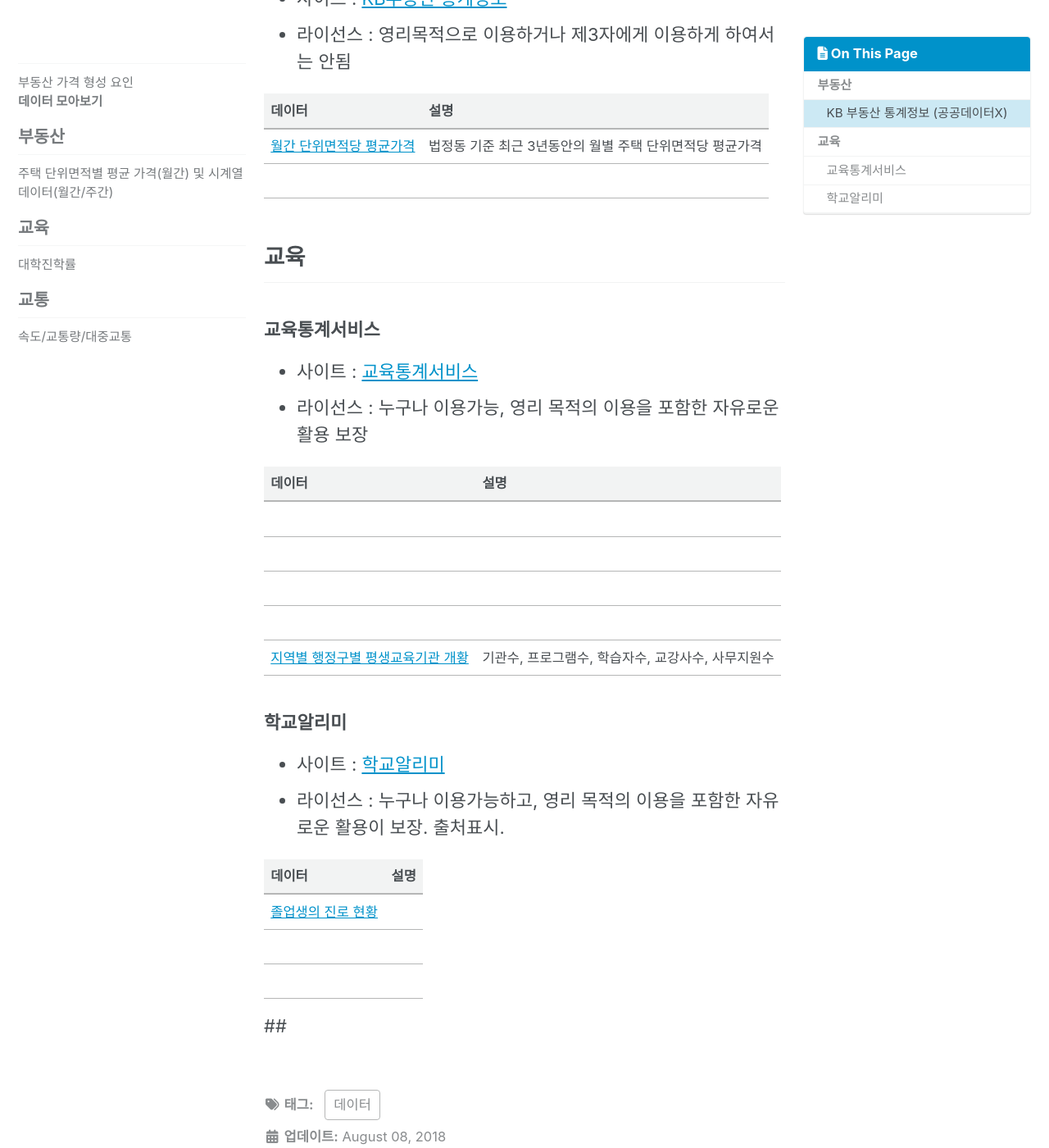
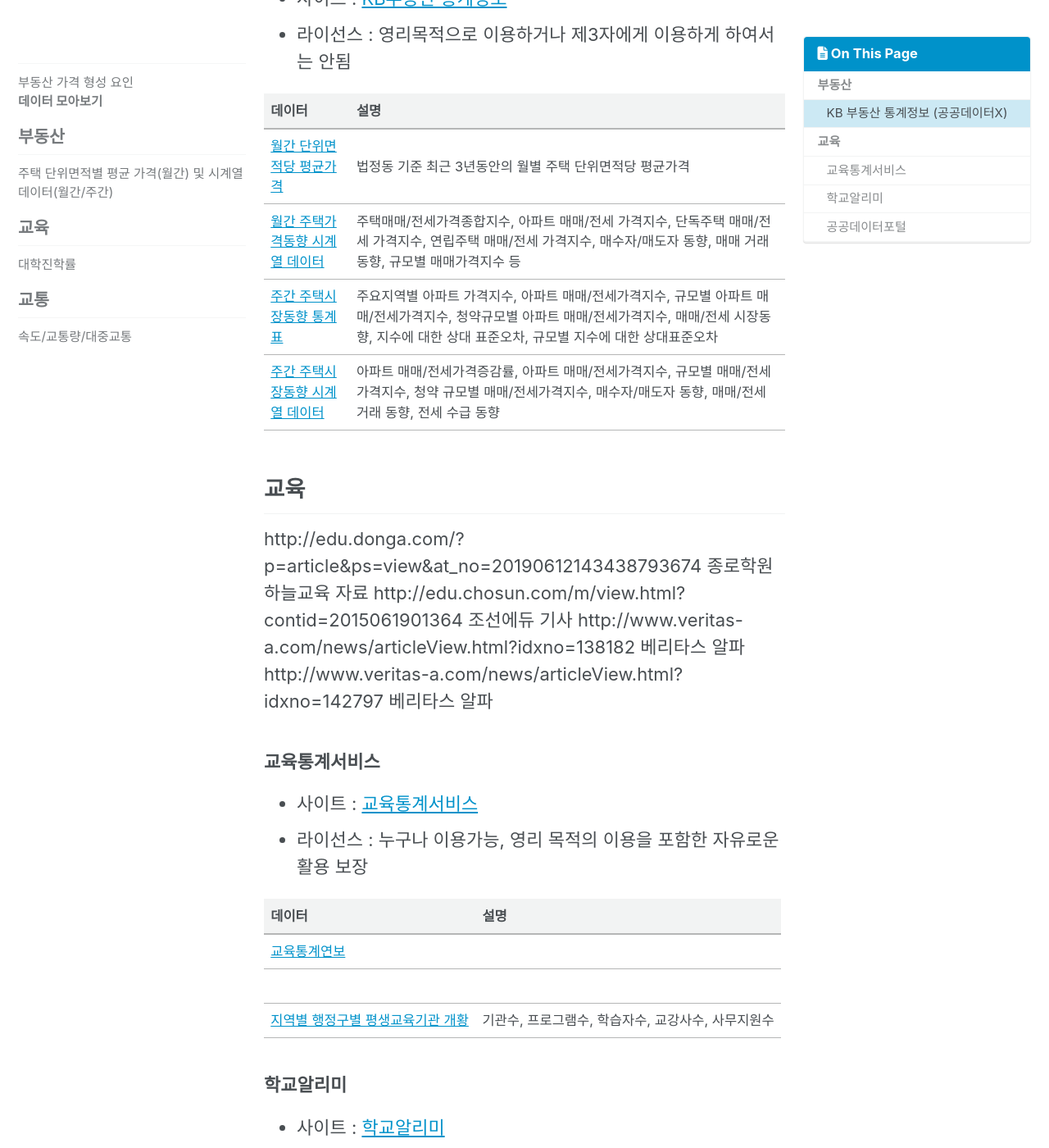
Before and after one commit to nseunghee97/real-estate-public-data, a Jekyll site: the page built from _posts/2019-08-08-요약.md, in a window 1280 px wide and 1400 px high, scrolled down 451 px. Shown: the whole window at 82% size. Built offline with Jekyll 4.4.1, drawn with Linux system fonts in a browser that asks for light colours; cached includes are drawn as plain includes; nearby versions of some CDN libraries; some of the changed text lies outside the part shown.

Commit message:
Update 2019-08-08-요약.md

```diff
--- a/_posts/2019-08-08-요약.md
+++ b/_posts/2019-08-08-요약.md
@@ -20,9 +20,17 @@ permalink: /data-link/
 |데이터|설명|
 |:--|:--|
 |[월간 단위면적당 평균가격](https://onland.kbstar.com/quics?page=C059744&cc=b061784:b061784&listPage=%2Fquics%3Fpage%3DC059744&boardId=741&compId=b061784&tableName=Q_BOARD_ARTICLE_0020&articleId=43034&bbsMode=view&isGuest=T&viewPage=1&searchCondition=title&viewRows=0&bbsAclCtlBit=null&writeActionTarget=https%3A%2F%2Fonland.kbstar.com%2Fquics%3Fasfilecode%3D534218&modifyActionTarget=https%3A%2F%2Fonland.kbstar.com%2Fquics%3Fasfilecode%3D534215&deleteActionTarget=https%3A%2F%2Fonland.kbstar.com%2Fquics%3Fasfilecode%3D534212&replyActionTarget=https%3A%2F%2Fonland.kbstar.com%2Fquics%3Fasfilecode%3D534217&recommandActionTarget=https%3A%2F%2Fonland.kbstar.com%2Fquics%3Fasfilecode%3D534216&recommandMailActionTarget=%2Fcommon%2Fjsp%2Fcbp%2Fbbs%2FrecommandMailSendProc.jsp&selectAnswerActionTarget=https%3A%2F%2Fonland.kbstar.com%2Fquics%3Fasfilecode%3D534204&imgdeleteActionTarget=https%3A%2F%2Fonland.kbstar.com%2Fquics%3Fasfilecode%3D534214&commActionTarget=https%3A%2F%2Fonland.kbstar.com%2Fquics%3Fasfilecode%3D534210&commPage=1&PAGE_SNS_BTN=Y&PAGE_PRINT_BTN=Y&QSL=F#)|법정동 기준 최근 3년동안의 월별 주택 단위면적당 평균가격|
-|[]()||
+|[월간 주택가격동향 시계열 데이터](https://onland.kbstar.com/quics?page=C059744&cc=b061784:b061784&listPage=%2Fquics%3Fpage%3DC059744&boardId=741&compId=b061784&tableName=Q_BOARD_ARTICLE_0020&articleId=3883&bbsMode=view&isGuest=T&viewPage=1&searchCondition=title&viewRows=0&bbsAclCtlBit=null&writeActionTarget=https%3A%2F%2Fonland.kbstar.com%2Fquics%3Fasfilecode%3D534218&modifyActionTarget=https%3A%2F%2Fonland.kbstar.com%2Fquics%3Fasfilecode%3D534215&deleteActionTarget=https%3A%2F%2Fonland.kbstar.com%2Fquics%3Fasfilecode%3D534212&replyActionTarget=https%3A%2F%2Fonland.kbstar.com%2Fquics%3Fasfilecode%3D534217&recommandActionTarget=https%3A%2F%2Fonland.kbstar.com%2Fquics%3Fasfilecode%3D534216&recommandMailActionTarget=%2Fcommon%2Fjsp%2Fcbp%2Fbbs%2FrecommandMailSendProc.jsp&selectAnswerActionTarget=https%3A%2F%2Fonland.kbstar.com%2Fquics%3Fasfilecode%3D534204&imgdeleteActionTarget=https%3A%2F%2Fonland.kbstar.com%2Fquics%3Fasfilecode%3D534214&commActionTarget=https%3A%2F%2Fonland.kbstar.com%2Fquics%3Fasfilecode%3D534210&commPage=1&PAGE_SNS_BTN=Y&PAGE_PRINT_BTN=Y&QSL=F)|주택매매/전세가격종합지수, 아파트 매매/전세 가격지수, 단독주택 매매/전세 가격지수, 연립주택 매매/전세 가격지수, 매수자/매도자 동향, 매매 거래 동향, 규모별 매매가격지수 등|
+|[주간 주택시장동향 통계표](https://onland.kbstar.com/quics?page=C059745)|주요지역별 아파트 가격지수, 아파트 매매/전세가격지수, 규모별 아파트 매매/전세가격지수, 청약규모별 아파트 매매/전세가격지수, 매매/전세 시장동향, 지수에 대한 상대 표준오차, 규모별 지수에 대한 상대표준오차|
+|[주간 주택시장동향 시계열 데이터](https://onland.kbstar.com/quics?page=C059745)|아파트 매매/전세가격증감률, 아파트 매매/전세가격지수, 규모별 매매/전세가격지수, 청약 규모별 매매/전세가격지수, 매수자/매도자 동향, 매매/전세 거래 동향, 전세 수급 동향|
+
 
 ## 교육
+
+http://edu.donga.com/?p=article&ps=view&at_no=20190612143438793674 종로학원 하늘교육 자료
+http://edu.chosun.com/m/view.html?contid=2015061901364 조선에듀 기사
+http://www.veritas-a.com/news/articleView.html?idxno=138182 베리타스 알파
+http://www.veritas-a.com/news/articleView.html?idxno=142797 베리타스 알파
 
 ### 교육통계서비스
 
@@ -31,9 +39,7 @@ permalink: /data-link/
 
 |데이터|설명|
 |:--|:--|
-|[]()||
-|[]()||
-|[]()||
+|[교육통계연보](https://kess.kedi.re.kr/publ/view?survSeq=2018&menuSeq=3894&publSeq=2&itemCode=02&menuId=0&language=en#)||
 |[]()||
 |[지역별 행정구별 평생교육기관 개황](http://kess.kedi.re.kr/stats/school?menuCd=0104&cd=3763&survSeq=2018&itemCode=01&menuId=m_010402&uppCd1=010402&uppCd2=010402&flag=A)|기관수, 프로그램수, 학습자수, 교강사수, 사무지원수|
 
@@ -48,4 +54,12 @@ permalink: /data-link/
 |[]()||
 |[]()||
 
-##
+### 공공데이터포털
+
+- 사이트 : []
+- 라이선스 :
+
+|데이터|설명|
+|:--|:--|
+|[서울특별시 교습소 등록 현황](https://www.data.go.kr/dataset/fileDownload.do?atchFileId=FILE_000000001438362&fileDetailSn=1)||
+|[서울특별시 등록학원 정부](https://www.data.go.kr/dataset/fileDownload.do?atchFileId=FILE_000000001438362&fileDetailSn=1)||
```
